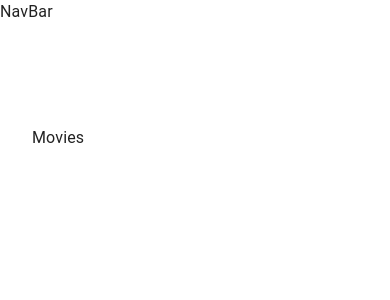
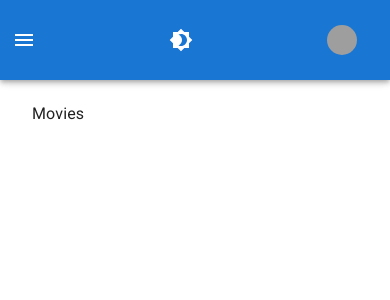
Before and after one commit to lkalajzic/filmpire_luka, a React (Create React App) app: page / in a window 390 px wide. Shown: the top 300 px of the page. Built offline with nearby package versions, Linux system fonts and the light colour scheme; grey boxes are pictures that could not be loaded.

Commit message:
navbar and sidebar progress

```diff
--- a/public/index.html
+++ b/public/index.html
@@ -8,6 +8,8 @@
     <meta name="description" content="Web site created using create-react-app" />
     <link rel="apple-touch-icon" href="%PUBLIC_URL%/logo192.png" />
     <link rel="manifest" href="%PUBLIC_URL%/manifest.json" />
+    <link rel="stylesheet" href="https://fonts.googleapis.com/css?family=Roboto:300,400,500,700&display=swap"/>
+
     <title>Filmpire by Luka</title>
   </head>
   <body>
--- a/src/components/NavBar/NavBar.jsx
+++ b/src/components/NavBar/NavBar.jsx
@@ -1,10 +1,87 @@
-import React from 'react';
+import React, { useState } from 'react';
+import { AppBar, IconButton, Toolbar, Drawer, Button, Avatar, useMediaQuery } from '@mui/material';
+import { Menu, AccountCircle, Brightness4, Brightness7 } from '@mui/icons-material';
+import { Link } from 'react-router-dom';
+import { useTheme } from '@mui/material/styles';
+import { Sidebar } from '..';
+
+import useStyles from './styles';
 
 const NavBar = () => {
-  console.log('a');
+  const [mobileOpen, setMobileOpen] = useState(false);
+  const classes = useStyles();
+  const isMobile = useMediaQuery('(max-width:600px');
+  const theme = useTheme();
+  const isAuthenticated = true;
 
   return (
-    <div>NavBar</div>
+    <>
+      <AppBar position="fixed">
+        <Toolbar className={classes.toolbar}>
+          {isMobile && (
+            <IconButton
+              color="inherit"
+              edge="start"
+              style={{ outline: 'none' }}
+              onClick={() => {}}
+              className={classes.menuButton}
+            >
+              <Menu />
+            </IconButton>
+          )}
+          <IconButton
+            color="inherit"
+            sx={{ ml: 1 }}
+            onClick={() => {}}
+          >
+            {theme.palette.mode === 'dark' ? <Brightness7 /> : <Brightness4 />}
+          </IconButton>
+          <div>
+            {!isAuthenticated ? (
+              <Button color="inherit" onClick={() => {}}>
+                Login &nbsp; <AccountCircle />
+              </Button>
+
+            ) : (
+              <Button
+                color="inherit"
+                component={Link}
+                to="/profile/:id"
+                className={classes.linkButton}
+                onclick={() => {}}
+              >
+                {!isMobile && <>My Movies &nbsp;</>}
+                <Avatar
+                  style={{ width: 30, height: 30 }}
+                  alt="Profile"
+                  src="https://www.milton.edu/wp-content/uploads/2019/11/avatar-placeholder.jpg"
+                />
+              </Button>
+            )}
+          </div>
+          {!isMobile && 'Search'}
+        </Toolbar>
+      </AppBar>
+      <div>
+        <nav className={classes.drawer}>
+          {isMobile ? (
+            <Drawer
+              variant="temporary"
+              anchor="right"
+              open={mobileOpen}
+              classes={{ paper: classes.drawerPaper }}
+              ModalProps={{ keepMounted: true }}
+            >
+              <Sidebar setMobileOpen={setMobileOpen} />
+            </Drawer>
+          ) : (
+            <Drawer>
+              <Sidebar setMobileOpen={setMobileOpen} />
+            </Drawer>
+          )}
+        </nav>
+      </div>
+    </>
   );
 };
 
--- /dev/null
+++ b/src/components/NavBar/styles.js
@@ -0,0 +1,37 @@
+import { makeStyles } from '@mui/styles';
+
+const drawerWidth = 240;
+
+export default makeStyles((theme) => ({
+  toolbar: {
+    height: '80px',
+    display: 'flex',
+    justifyContent: 'space-between',
+    marginLeft: '240px',
+    [theme.breakpoints.down('sm')]: {
+      marginLeft: 0,
+      flexWrap: 'wrap',
+    },
+  },
+  menuButton: {
+    marginRight: theme.spacing(2),
+    [theme.breakpoints.up('sm')]: {
+      display: 'none',
+    },
+  },
+  drawer: {
+    [theme.breakpoints.up('sm')]: {
+      width: drawerWidth,
+      flexShrink: 0,
+    },
+  },
+  drawerPaper: {
+    width: drawerWidth,
+  },
+  linkButton: {
+    '&:hover': {
+      color: 'white !important',
+      textDecoration: 'none',
+    },
+  },
+}));
--- /dev/null
+++ b/src/components/Sidebar/Sidebar.jsx
@@ -0,0 +1,28 @@
+import React, { useEffect } from 'react';
+import { Divider, List, ListItem, ListItemText, ListSubheader, ListItemIcon, Box, CircularProgress } from '@mui/material';
+import { Link } from 'react-router-dom';
+import { useTheme } from '@mui/styles';
+import { ClassNames } from '@emotion/react';
+import useStyles from './styles';
+
+const redLogo = 'https://fontmeme.com/permalink/210930/8531c658a743debe1e1aa1a2fc82006e.png';
+const blueLogo = 'https://fontmeme.com/permalink/210930/6854ae5c7f76597cf8680e48a2c8a50a.png';
+
+const Sidebar = ({ setMobileOpen }) => { /* accepting a prompt, we destructure it */
+  const theme = useTheme();
+  const classes = useStyles();
+
+  return (
+    <>
+      <Link to="/" className={ClassNames.imageLink}>
+        <img
+          className={classes.image}
+          src={theme.palette.mode === 'light' ? redLogo : blueLogo}
+          alt="Filmpire logo"
+        />
+      </Link>
+    </>
+  );
+};
+
+export default Sidebar;
--- /dev/null
+++ b/src/components/Sidebar/styles.js
@@ -0,0 +1,12 @@
+import { makeStyles } from '@mui/styles';
+
+export default makeStyles(() => ({
+  imageLink: {
+    display: 'flex',
+    justifyContent: 'center',
+    padding: '10% 0',
+  },
+  image: {
+    width: '70%',
+  },
+}));
--- a/src/components/index.js
+++ b/src/components/index.js
@@ -3,3 +3,4 @@
 export { default as Movies } from './Movies/Movies';
 export { default as NavBar } from './NavBar/NavBar';
 export { default as Profile } from './Profile/Profile';
+export { default as Sidebar } from './Sidebar/Sidebar';
--- a/src/index.js
+++ b/src/index.js
@@ -1,12 +1,17 @@
 import React from 'react';
 import ReactDOM from 'react-dom';
 import { BrowserRouter } from 'react-router-dom';
+import { createTheme, ThemeProvider } from '@mui/material/styles';
 
 import App from './components/App';
 
+const theme = createTheme({});
+
 ReactDOM.render(
-  <BrowserRouter>
-    <App />
-  </BrowserRouter>,
+  <ThemeProvider theme={theme}>
+    <BrowserRouter>
+      <App />
+    </BrowserRouter>
+  </ThemeProvider>,
   document.getElementById('root'),
 );
```
Also changed, not shown: package.json (+7 -5 lines), 1 other file (tests, documents, lock files or other folders).
